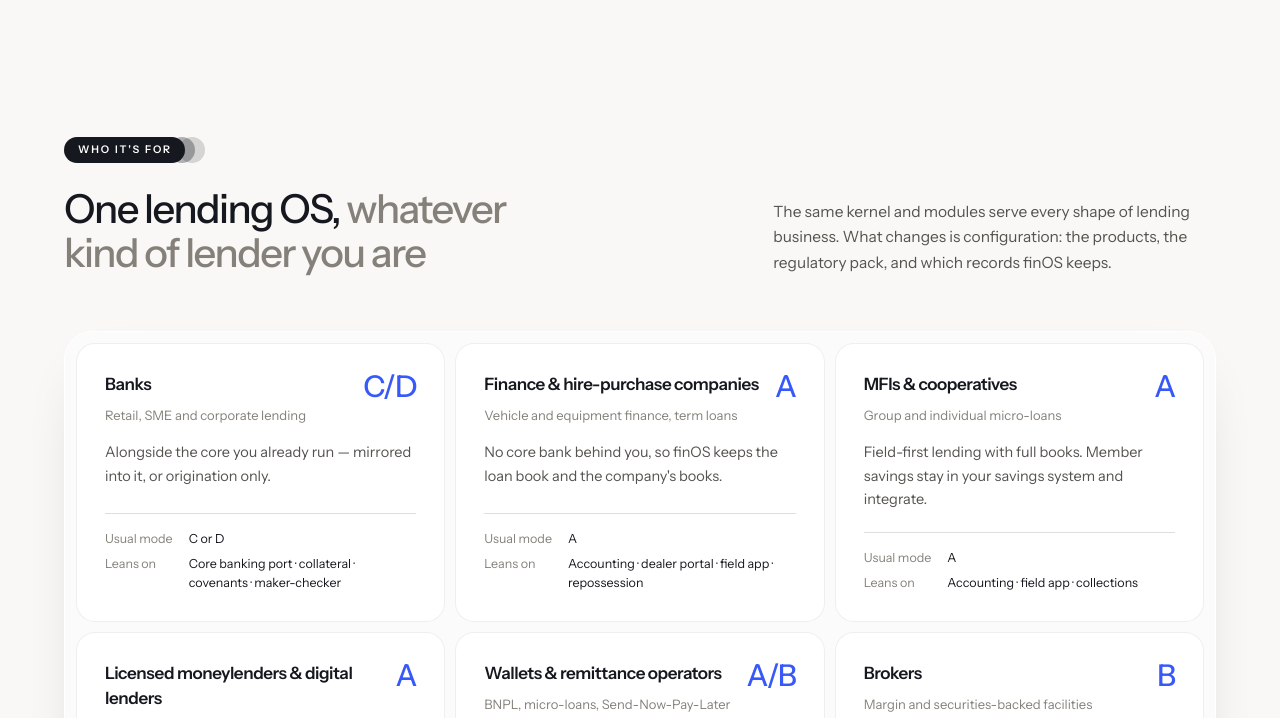
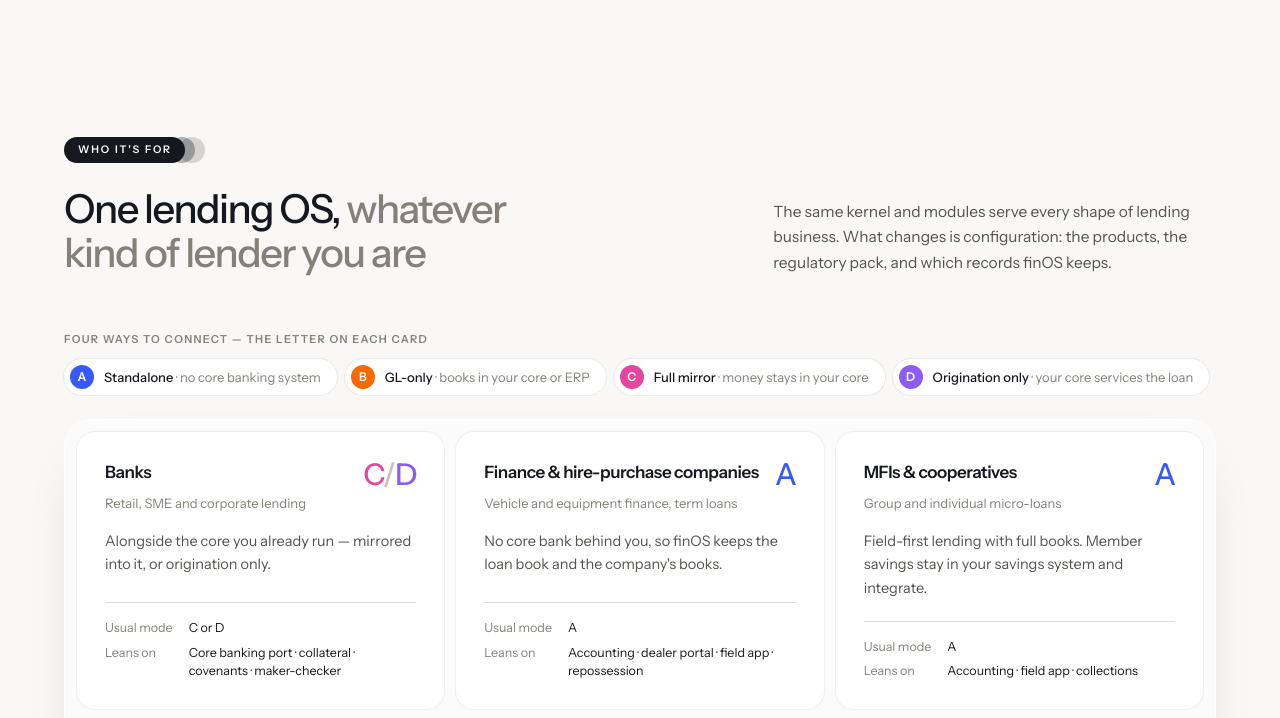
Before and after one commit to rabinsharma619/swift-lending-os, a plain HTML site: page who.html in a window 1280 px wide. Shown: the part 65-783 px from the top of the page. Drawn offline with nearby package versions, Linux system fonts and the light colour scheme.

Commit message:
Publish pitch site + OneSphere Malaysia papers (2026-11-23 19:30)

```diff
--- a/who.html
+++ b/who.html
@@ -305,9 +305,19 @@
       </div>
     </div>
 
+    <div class="mb-6 reveal">
+      <p class="text-[11px] font-semibold uppercase tracking-[0.12em] text-mute-2 mb-3">Four ways to connect — the letter on each card</p>
+      <ul class="flex flex-wrap gap-2" aria-label="Core banking integration modes">
+        <li><a href="core-banking.html#mode-a" class="group flex items-center gap-2.5 rounded-full bg-white pl-1.5 pr-4 py-1.5 shadow-[0_0_0_1px_rgba(22,24,31,.06)] hover:shadow-[0_0_0_1px_rgba(22,24,31,.18)] transition-shadow"><span class="inline-flex items-center justify-center w-6 h-6 rounded-full text-white text-[12px] font-semibold" style="background:#3859F9" aria-hidden="true">A</span><span class="text-[13px]"><span class="sr-only">Mode A: </span><span class="font-medium text-ink group-hover:text-accent">Standalone</span> <span class="text-mute-2">· no core banking system</span></span></a></li>
+        <li><a href="core-banking.html#mode-b" class="group flex items-center gap-2.5 rounded-full bg-white pl-1.5 pr-4 py-1.5 shadow-[0_0_0_1px_rgba(22,24,31,.06)] hover:shadow-[0_0_0_1px_rgba(22,24,31,.18)] transition-shadow"><span class="inline-flex items-center justify-center w-6 h-6 rounded-full text-white text-[12px] font-semibold" style="background:#FA6900" aria-hidden="true">B</span><span class="text-[13px]"><span class="sr-only">Mode B: </span><span class="font-medium text-ink group-hover:text-accent">GL-only</span> <span class="text-mute-2">· books in your core or ERP</span></span></a></li>
+        <li><a href="core-banking.html#mode-c" class="group flex items-center gap-2.5 rounded-full bg-white pl-1.5 pr-4 py-1.5 shadow-[0_0_0_1px_rgba(22,24,31,.06)] hover:shadow-[0_0_0_1px_rgba(22,24,31,.18)] transition-shadow"><span class="inline-flex items-center justify-center w-6 h-6 rounded-full text-white text-[12px] font-semibold" style="background:#E5479F" aria-hidden="true">C</span><span class="text-[13px]"><span class="sr-only">Mode C: </span><span class="font-medium text-ink group-hover:text-accent">Full mirror</span> <span class="text-mute-2">· money stays in your core</span></span></a></li>
+        <li><a href="core-banking.html#mode-d" class="group flex items-center gap-2.5 rounded-full bg-white pl-1.5 pr-4 py-1.5 shadow-[0_0_0_1px_rgba(22,24,31,.06)] hover:shadow-[0_0_0_1px_rgba(22,24,31,.18)] transition-shadow"><span class="inline-flex items-center justify-center w-6 h-6 rounded-full text-white text-[12px] font-semibold" style="background:#8B5CF6" aria-hidden="true">D</span><span class="text-[13px]"><span class="sr-only">Mode D: </span><span class="font-medium text-ink group-hover:text-accent">Origination only</span> <span class="text-mute-2">· your core services the loan</span></span></a></li>
+      </ul>
+    </div>
+
     <div class="wall grid sm:grid-cols-2 lg:grid-cols-3 gap-3 p-3 reveal">
       <div class="wall-tile bg-white p-7 flex flex-col">
-        <div class="flex items-start justify-between gap-4"><h3 class="text-[17px] font-semibold tracking-tighter">Banks</h3><span class="mode-badge" aria-hidden="true">C/D</span></div>
+        <div class="flex items-start justify-between gap-4"><h3 class="text-[17px] font-semibold tracking-tighter">Banks</h3><span class="mode-badge" aria-hidden="true"><span style="color:#E5479F">C</span><span style="color:#C8C3BA">/</span><span style="color:#8B5CF6">D</span></span></div>
         <p class="mt-1 text-[13px] text-mute-2">Retail, SME and corporate lending</p>
         <p class="mt-4 text-[14.5px] leading-relaxed text-mute flex-1">Alongside the core you already run — mirrored into it, or origination only.</p>
         <dl class="mt-5 pt-4 border-t border-line grid grid-cols-[auto_1fr] gap-x-4 gap-y-1.5 text-[12.5px]">
@@ -316,7 +326,7 @@
         </dl>
       </div>
       <div class="wall-tile bg-white p-7 flex flex-col">
-        <div class="flex items-start justify-between gap-4"><h3 class="text-[17px] font-semibold tracking-tighter">Finance & hire-purchase companies</h3><span class="mode-badge" aria-hidden="true">A</span></div>
+        <div class="flex items-start justify-between gap-4"><h3 class="text-[17px] font-semibold tracking-tighter">Finance & hire-purchase companies</h3><span class="mode-badge" aria-hidden="true"><span style="color:#3859F9">A</span></span></div>
         <p class="mt-1 text-[13px] text-mute-2">Vehicle and equipment finance, term loans</p>
         <p class="mt-4 text-[14.5px] leading-relaxed text-mute flex-1">No core bank behind you, so finOS keeps the loan book and the company's books.</p>
         <dl class="mt-5 pt-4 border-t border-line grid grid-cols-[auto_1fr] gap-x-4 gap-y-1.5 text-[12.5px]">
@@ -325,7 +335,7 @@
         </dl>
       </div>
       <div class="wall-tile bg-white p-7 flex flex-col">
-        <div class="flex items-start justify-between gap-4"><h3 class="text-[17px] font-semibold tracking-tighter">MFIs & cooperatives</h3><span class="mode-badge" aria-hidden="true">A</span></div>
+        <div class="flex items-start justify-between gap-4"><h3 class="text-[17px] font-semibold tracking-tighter">MFIs & cooperatives</h3><span class="mode-badge" aria-hidden="true"><span style="color:#3859F9">A</span></span></div>
         <p class="mt-1 text-[13px] text-mute-2">Group and individual micro-loans</p>
         <p class="mt-4 text-[14.5px] leading-relaxed text-mute flex-1">Field-first lending with full books. Member savings stay in your savings system and integrate.</p>
         <dl class="mt-5 pt-4 border-t border-line grid grid-cols-[auto_1fr] gap-x-4 gap-y-1.5 text-[12.5px]">
@@ -334,7 +344,7 @@
         </dl>
       </div>
       <div class="wall-tile bg-white p-7 flex flex-col">
-        <div class="flex items-start justify-between gap-4"><h3 class="text-[17px] font-semibold tracking-tighter">Licensed moneylenders & digital lenders</h3><span class="mode-badge" aria-hidden="true">A</span></div>
+        <div class="flex items-start justify-between gap-4"><h3 class="text-[17px] font-semibold tracking-tighter">Licensed moneylenders & digital lenders</h3><span class="mode-badge" aria-hidden="true"><span style="color:#3859F9">A</span></span></div>
         <p class="mt-1 text-[13px] text-mute-2">Short-tenure personal and salary-linked loans</p>
         <p class="mt-4 text-[14.5px] leading-relaxed text-mute flex-1">App-first lending inside a statutory rate ceiling, with the regulator's returns built in.</p>
         <dl class="mt-5 pt-4 border-t border-line grid grid-cols-[auto_1fr] gap-x-4 gap-y-1.5 text-[12.5px]">
@@ -343,7 +353,7 @@
         </dl>
       </div>
       <div class="wall-tile bg-white p-7 flex flex-col">
-        <div class="flex items-start justify-between gap-4"><h3 class="text-[17px] font-semibold tracking-tighter">Wallets & remittance operators</h3><span class="mode-badge" aria-hidden="true">A/B</span></div>
+        <div class="flex items-start justify-between gap-4"><h3 class="text-[17px] font-semibold tracking-tighter">Wallets & remittance operators</h3><span class="mode-badge" aria-hidden="true"><span style="color:#3859F9">A</span><span style="color:#C8C3BA">/</span><span style="color:#FA6900">B</span></span></div>
         <p class="mt-1 text-[13px] text-mute-2">BNPL, micro-loans, Send-Now-Pay-Later</p>
         <p class="mt-4 text-[14.5px] leading-relaxed text-mute flex-1">Credit inside your own flow, with a licensed partner as lender of record.</p>
         <dl class="mt-5 pt-4 border-t border-line grid grid-cols-[auto_1fr] gap-x-4 gap-y-1.5 text-[12.5px]">
@@ -352,7 +362,7 @@
         </dl>
       </div>
       <div class="wall-tile bg-white p-7 flex flex-col">
-        <div class="flex items-start justify-between gap-4"><h3 class="text-[17px] font-semibold tracking-tighter">Brokers</h3><span class="mode-badge" aria-hidden="true">B</span></div>
+        <div class="flex items-start justify-between gap-4"><h3 class="text-[17px] font-semibold tracking-tighter">Brokers</h3><span class="mode-badge" aria-hidden="true"><span style="color:#FA6900">B</span></span></div>
         <p class="mt-1 text-[13px] text-mute-2">Margin and securities-backed facilities</p>
         <p class="mt-4 text-[14.5px] leading-relaxed text-mute flex-1">Pledged collateral marked to market, with margin calls as first-class events.</p>
         <dl class="mt-5 pt-4 border-t border-line grid grid-cols-[auto_1fr] gap-x-4 gap-y-1.5 text-[12.5px]">
```
Also changed, not shown: index.html (+1 -1 lines).
